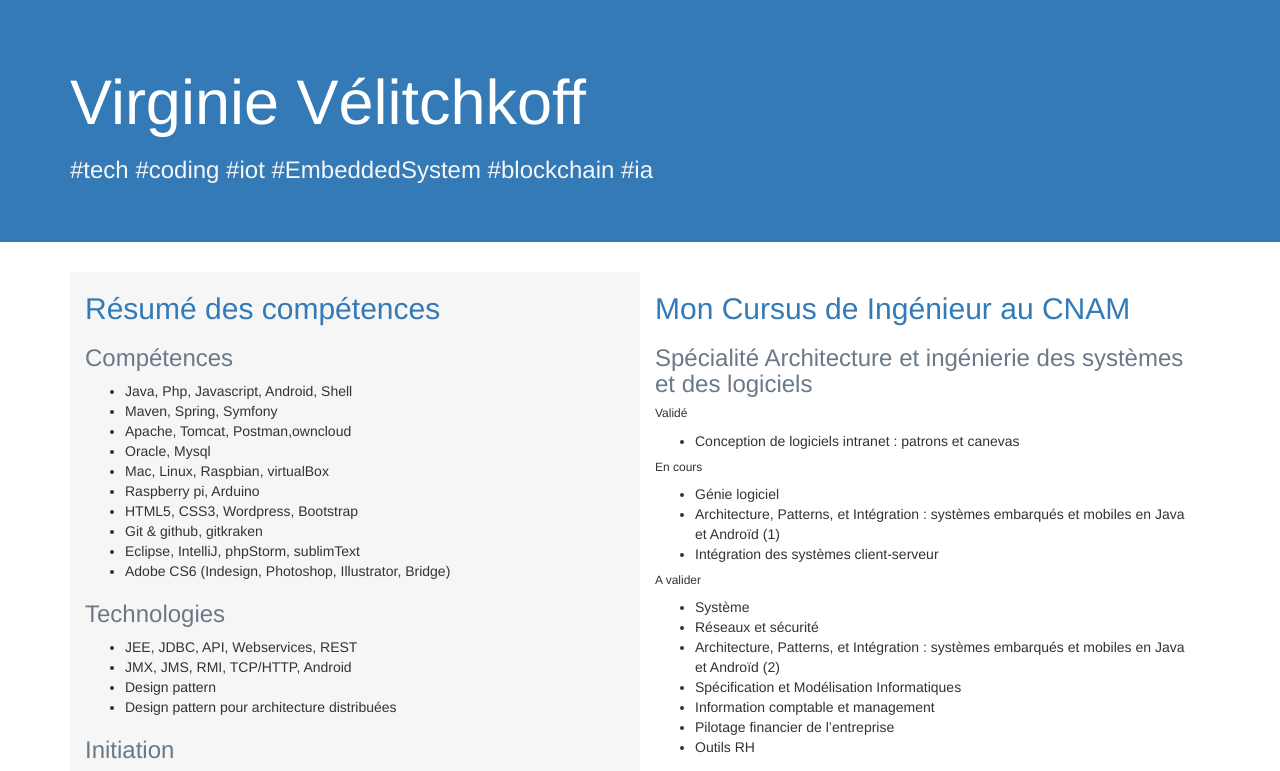
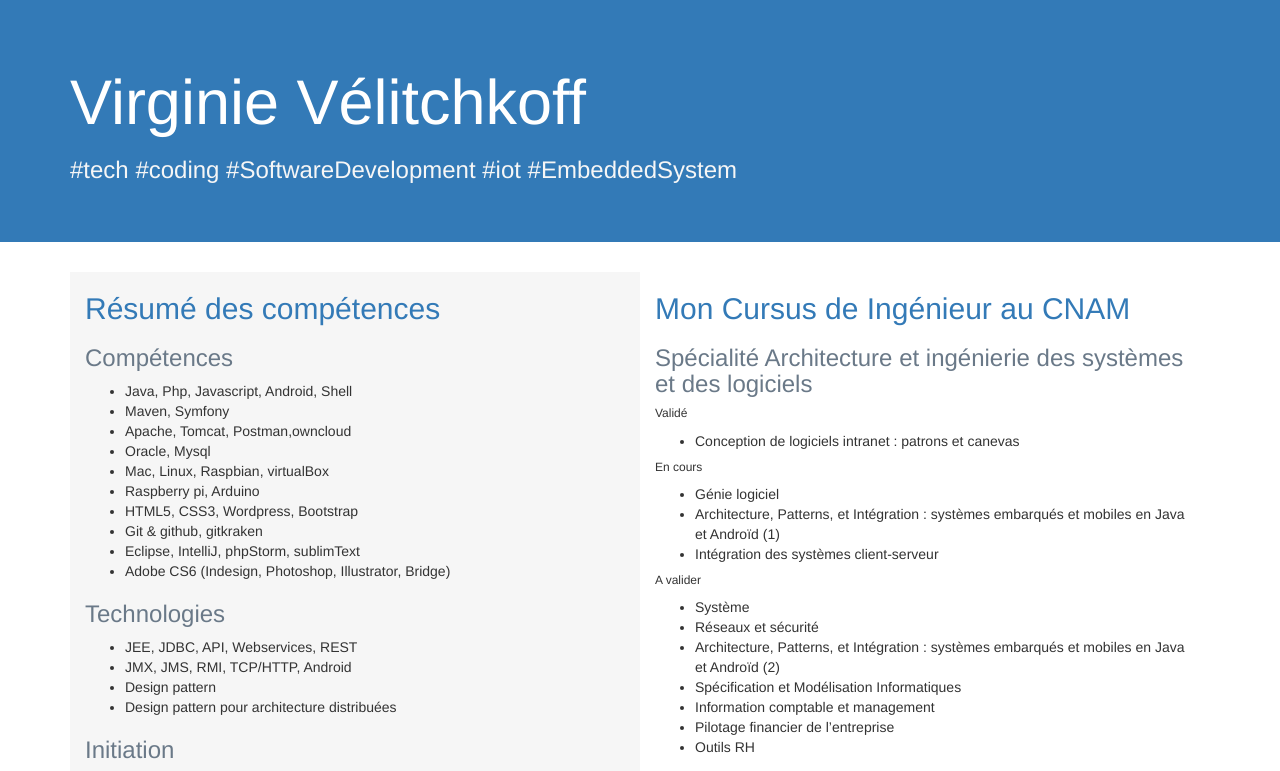
Before and after one commit to vifeng/vifeng.github.io, a plain HTML site: page index.html in a window 1280 px wide. Shown: the top 771 px of the page. Drawn offline with nearby package versions, Linux system fonts and the light colour scheme.

Commit message:
Update index.html

```diff
--- a/index.html
+++ b/index.html
@@ -52,7 +52,7 @@
 	<div class="jumbotron ">
 		<div class="container">
 			<h1>Virginie Vélitchkoff</h1>
-			<h3>#tech #coding #iot #EmbeddedSystem #blockchain #ia</h3>
+			<h3>#tech #coding #SoftwareDevelopment #iot #EmbeddedSystem</h3>
 		</div>
 	</div>
 	<div class="">
@@ -62,7 +62,7 @@
 				<h3>Compétences</h3>
 				<ul>
 					<li>Java, Php, Javascript, Android, Shell</li>
-					<li>Maven, Spring, Symfony</li>
+					<li>Maven, Symfony</li>
 					<li>Apache, Tomcat, Postman,owncloud</li>
 					<li>Oracle, Mysql</li>
 					<li>Mac, Linux, Raspbian, virtualBox</li>
```
